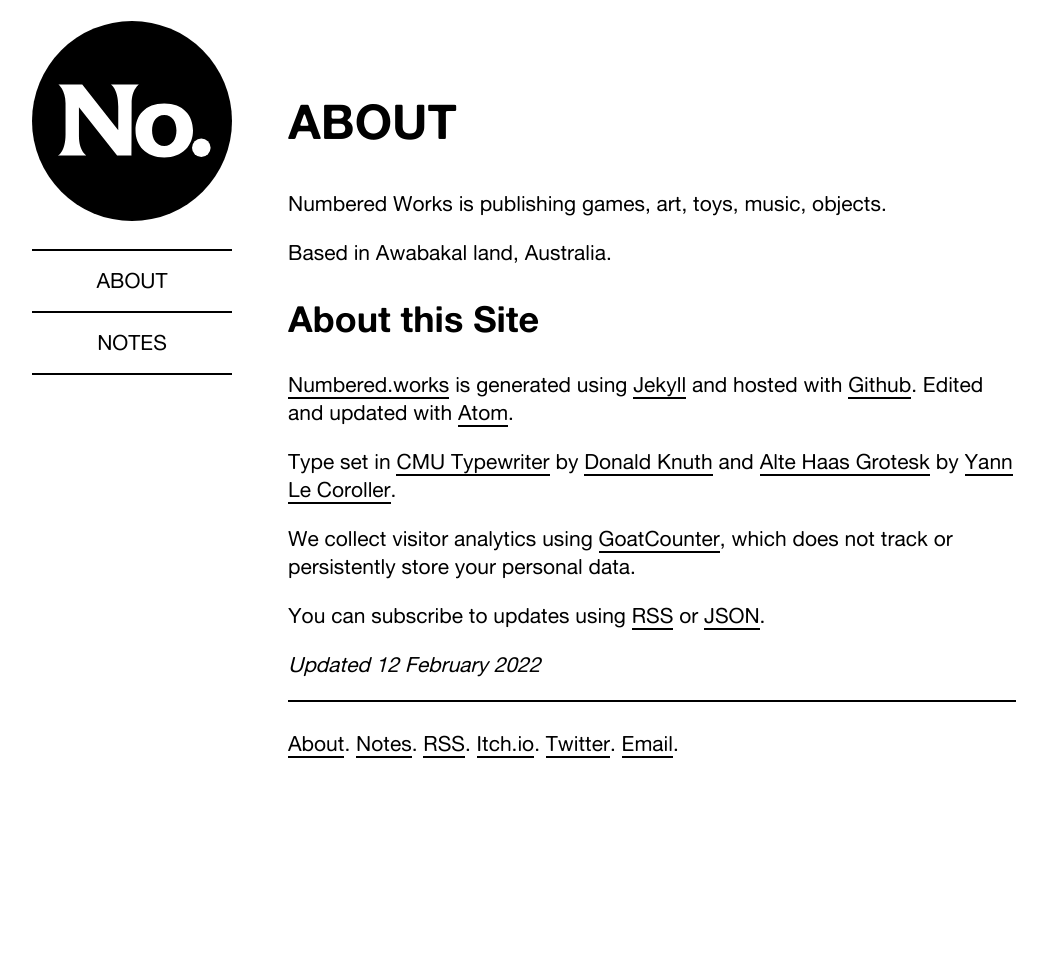
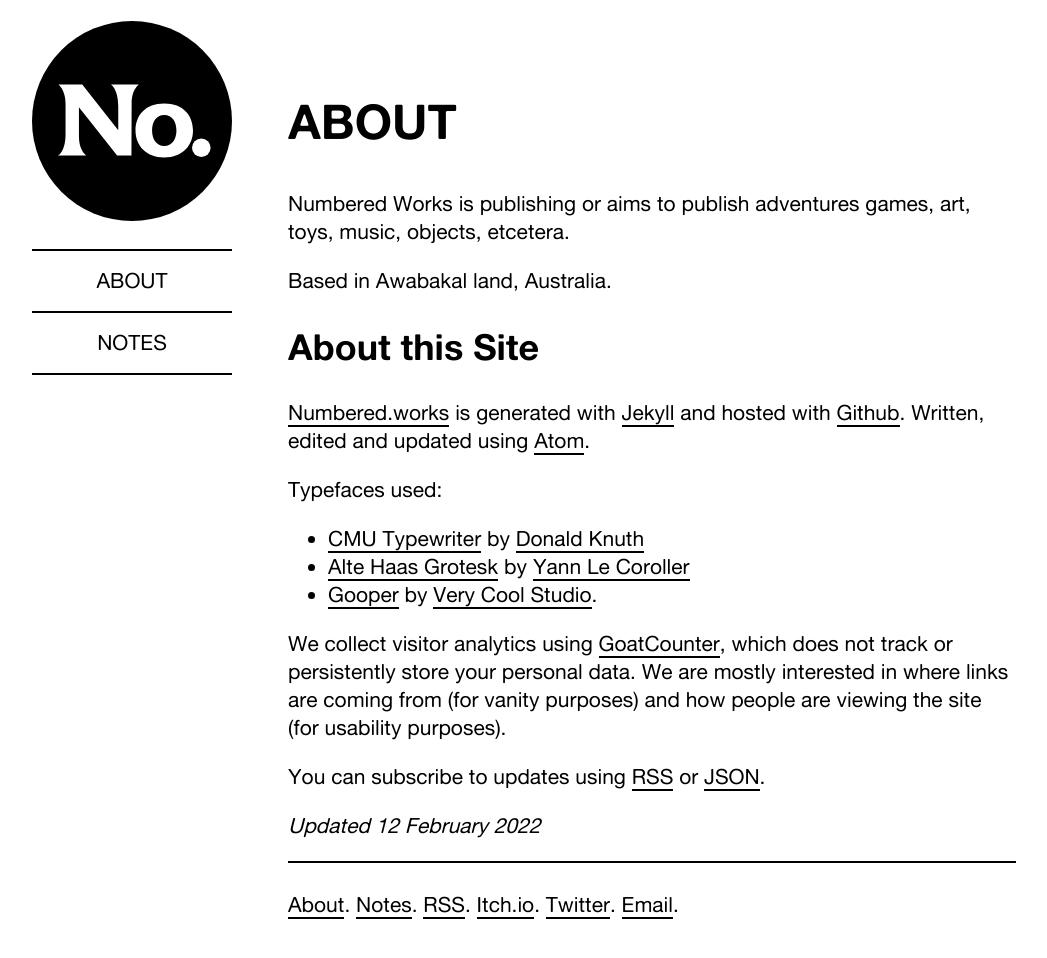
Before and after one commit to numbered-works/numbered-works.github.io, a Jekyll site: the page built from about.md, in a window 1280 px wide and 1042 px high. Shown: the top 958 px of the window, without its empty margins (108-1155 px from the left). Built offline with Jekyll 4.4.1, drawn with Linux system fonts in a browser that asks for light colours.

Commit message:
about updates

```diff
--- a/about.md
+++ b/about.md
@@ -4,17 +4,20 @@
 permalink: /about/
 ---
 
-Numbered Works is publishing games, art, toys, music, objects.
+Numbered Works is publishing or aims to publish adventures games, art, toys, music, objects, etcetera.
 
 Based in Awabakal land, Australia.
 
 ## About this Site
 
-[Numbered.works](https://numbered.works/) is generated using [Jekyll](https://jekyllrb.com/) and hosted with [Github](https://github.com/numbered-works/numbered-works.github.io). Edited and updated with [Atom](https://atom.io/).
+[Numbered.works](https://numbered.works/) is generated with [Jekyll](https://jekyllrb.com/) and hosted with [Github](https://github.com/numbered-works/numbered-works.github.io). Written, edited and updated using [Atom](https://atom.io/).
 
-Type set in [CMU Typewriter](https://en.wikipedia.org/wiki/Computer_Modern) by [Donald Knuth](https://en.wikipedia.org/wiki/Donald_Knuth) and  [Alte Haas Grotesk](https://www.dafont.com/alte-haas-grotesk.font) by [Yann Le Coroller](http://www.yannlecoroller.com/).
+Typefaces used:
+* [CMU Typewriter](https://en.wikipedia.org/wiki/Computer_Modern) by [Donald Knuth](https://en.wikipedia.org/wiki/Donald_Knuth)
+* [Alte Haas Grotesk](https://www.dafont.com/alte-haas-grotesk.font) by [Yann Le Coroller](http://www.yannlecoroller.com/)
+* [Gooper](https://verycoolstudio.com/typefaces/gooper) by [Very Cool Studio](https://verycoolstudio.com/).
 
-We collect visitor analytics using [GoatCounter](https://www.goatcounter.com/), which does not track or persistently store your personal data.
+We collect visitor analytics using [GoatCounter](https://www.goatcounter.com/), which does not track or persistently store your personal data. We are mostly interested in where links are coming from (for vanity purposes) and how people are viewing the site (for usability purposes).
 
 You can subscribe to updates using [RSS](https://numbered.works/feed.xml) or [JSON](https://numbered.works/feed.json).
 
```
